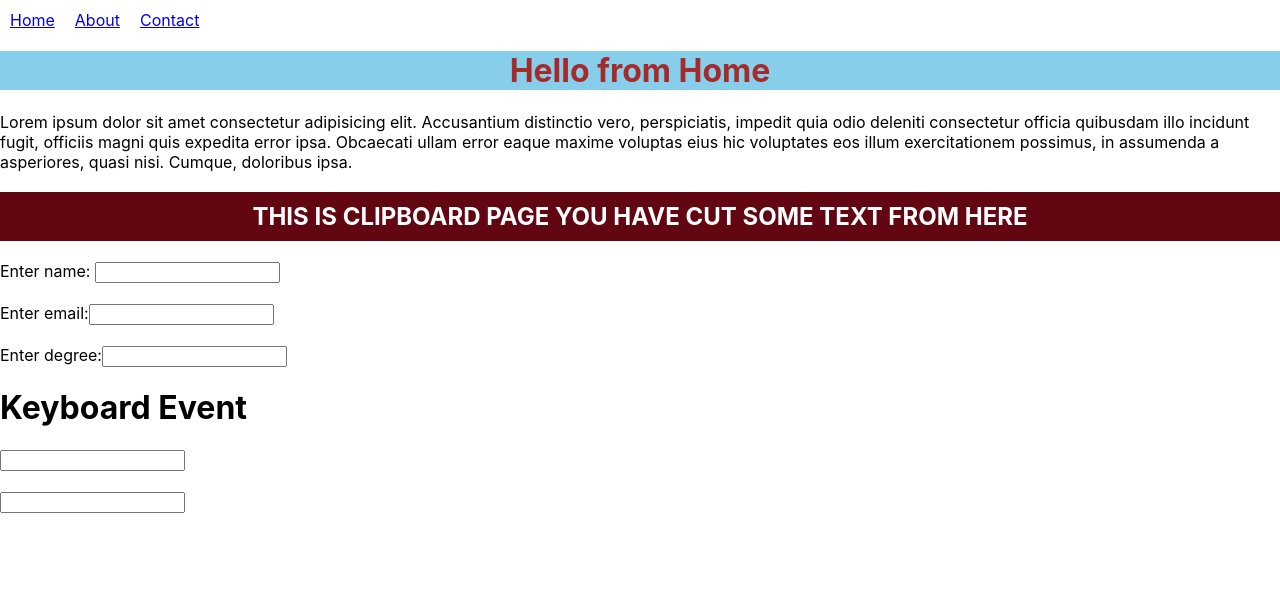
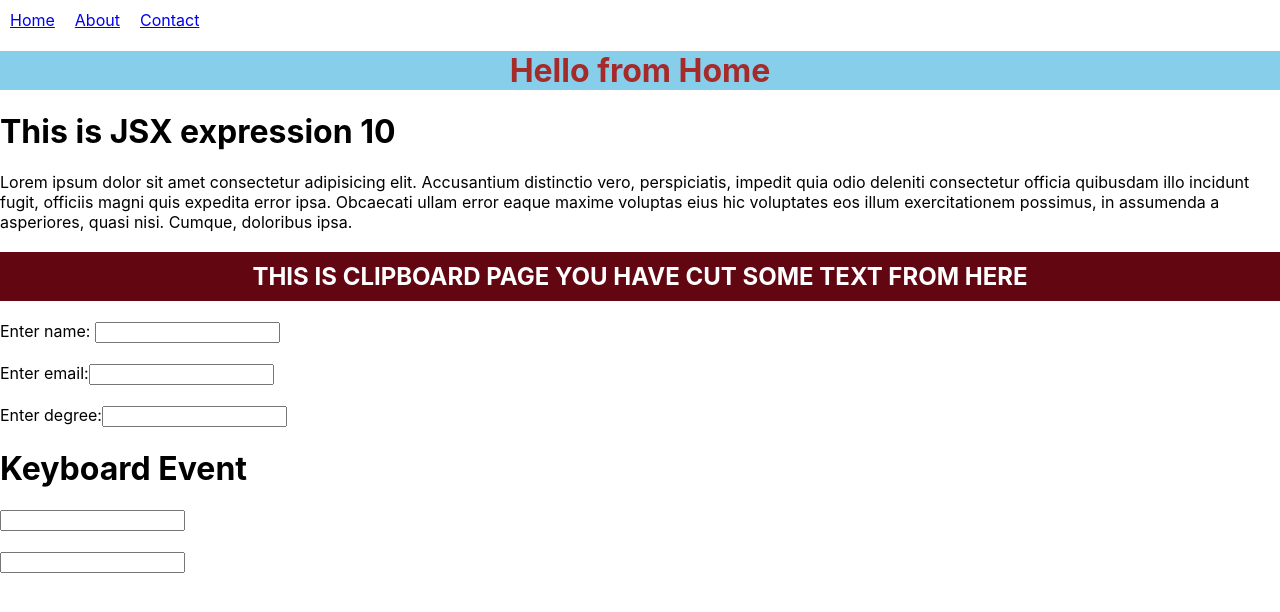
Before and after one commit to anupamahalder/react-learning, a React (Create React App) app in the folder practice-project/: page / in a window 1280 px wide. Shown: the top 612 px of the page. Built offline with nearby package versions, Linux system fonts and the light colour scheme.

Commit message:
Used the JSX expression inside JSX

```diff
--- a/practice-project/src/pages/Home.jsx
+++ b/practice-project/src/pages/Home.jsx
@@ -23,6 +23,7 @@ const Home = () => {
         <div>
             <Header/>
             <h1 className='home'>Hello from Home</h1>
+            <h1>This is JSX expression {5+5}</h1>
             {/* Copy Event  */}
             <div>
                 <p onCopy={copyText}>Lorem ipsum dolor sit amet consectetur adipisicing elit. Accusantium distinctio vero, perspiciatis, impedit quia odio deleniti consectetur officia quibusdam illo incidunt fugit, officiis magni quis expedita error ipsa. Obcaecati ullam error eaque maxime voluptas eius hic voluptates eos illum exercitationem possimus, in assumenda a asperiores, quasi nisi. Cumque, doloribus ipsa.</p>
```
Also changed, not shown: 1 other file (tests, documents, lock files or other folders).
